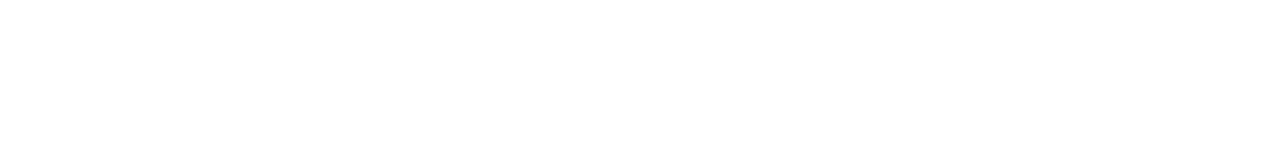
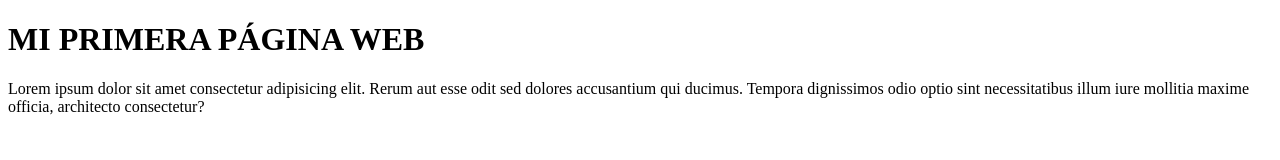
Before and after one commit to cdpsistemas01/repoCDP, a plain HTML site: page index.html in a window 1280 px wide. Drawn offline with Linux system fonts and the light colour scheme.

Commit message:
Nuevos cambios agregados para hacer fusión.

```diff
--- a/app.js
+++ b/app.js
@@ -1 +1 @@
-console.log("Hola mundo");
+console.log("Hello world!");
--- a/index.html
+++ b/index.html
@@ -4,9 +4,10 @@
     <meta charset="UTF-8">
     <meta http-equiv="X-UA-Compatible" content="IE=edge">
     <meta name="viewport" content="width=device-width, initial-scale=1.0">
-    <title>Document</title>
+    <title>Primera Página</title>
 </head>
 <body>
-
+    <h1>MI PRIMERA PÁGINA WEB</h1>
+    <P>Lorem ipsum dolor sit amet consectetur adipisicing elit. Rerum aut esse odit sed dolores accusantium qui ducimus. Tempora dignissimos odio optio sint necessitatibus illum iure mollitia maxime officia, architecto consectetur?</P>
 </body>
 </html>
```
